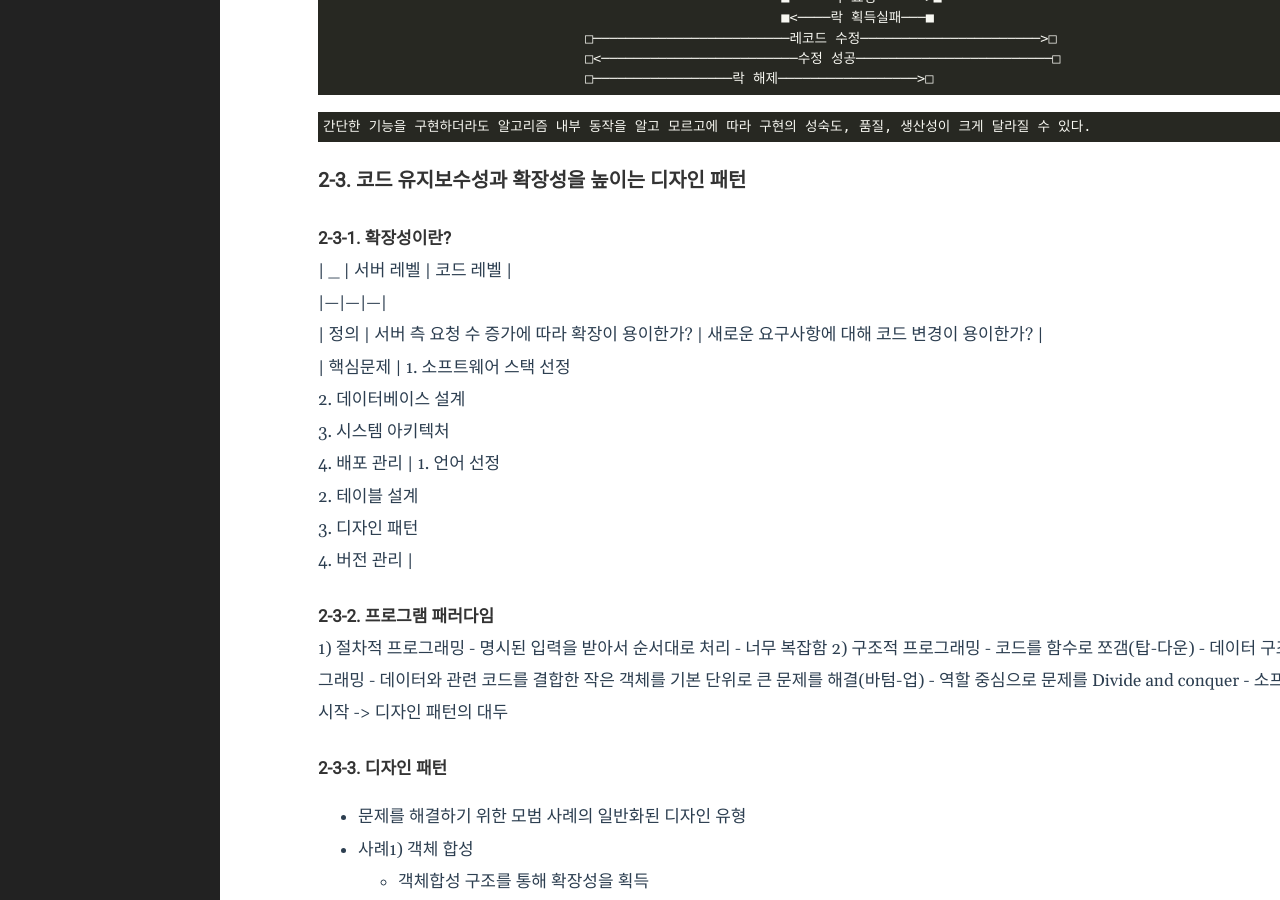
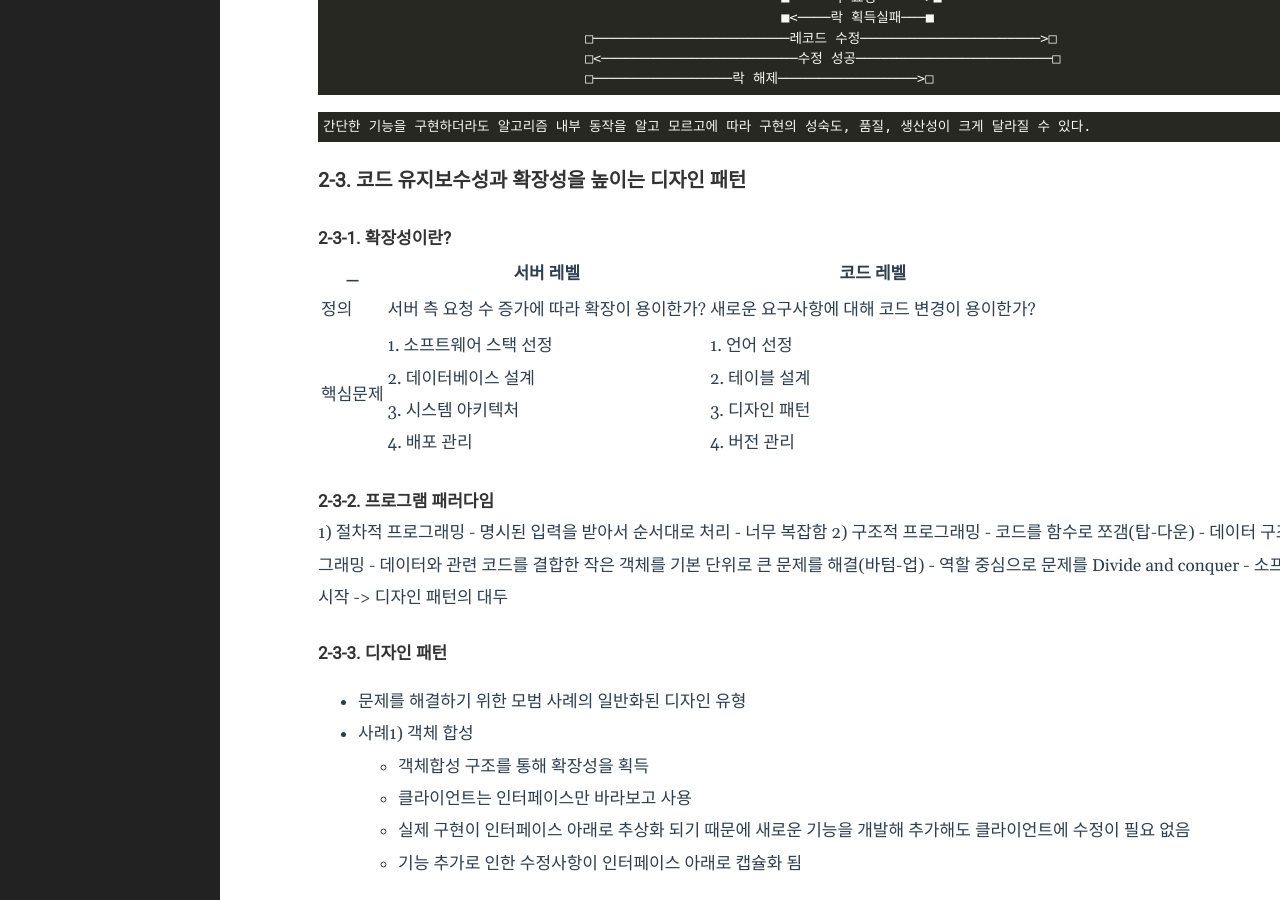
Before and after one commit to 5-SH/5-sh.github.io-deprecated, a Jekyll site: the page built from _posts/2023-03-19-heavy-traffic-service-architencture-and-data-processing-lecture.md, in a window 1280 px wide and 900 px high, scrolled down 5397 px. Built offline with Jekyll 4.4.1, drawn with Linux system fonts in a browser that asks for light colours; part of the change alters nothing that is shown; some of the changed text lies outside the part shown.

Commit message:
표 수정

```diff
--- a/_posts/2023-03-19-heavy-traffic-service-architencture-and-data-processing-lecture.md
+++ b/_posts/2023-03-19-heavy-traffic-service-architencture-and-data-processing-lecture.md
@@ -277,6 +277,7 @@ yahoo 구조
 ### 2-3. 코드 유지보수성과 확장성을 높이는 디자인 패턴
 
 #### 2-3-1. 확장성이란?
+
 | _ | 서버 레벨 | 코드 레벨 |
 |---|---|---|
 | 정의 | 서버 측 요청 수 증가에 따라 확장이 용이한가? | 새로운 요구사항에 대해 코드 변경이 용이한가? |
@@ -400,7 +401,6 @@ yahoo 구조
 
 ### 3-1. 데이터의 개념과 종류에 대한 이해
 
-#### 3-1-1. 데이터의 종류
 - 데이터
   - 명시적(정형 데이터)
     - 질적
@@ -425,3 +425,5 @@ yahoo 구조
       - 행동 로그 ex) 버튼 클릭 이벤트, 검색
     - 3rd Party 로그
       - 내부에서 수집할 수 없는 데이터 ex) 유입 경로, 소셜 로그인
+
+### 3-2. 관계형 데이터베이스와 NoSQL 그리고 파일 저장소
```
